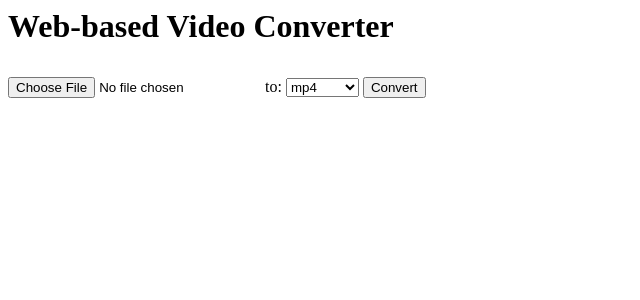
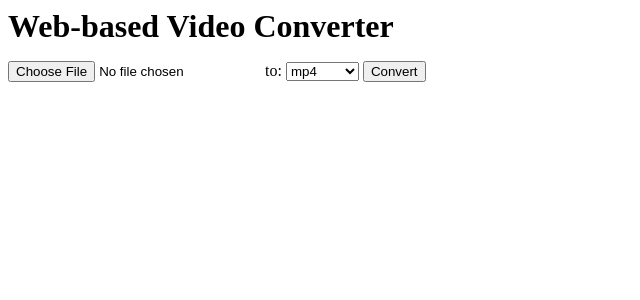
Before and after one commit to ahmadnaufalhakim/video-conversion-api, a Flask app: page / in a window 1280 px wide. Shown: the top 300 px of the page, without its empty margins (0-640 px from the left). Run offline with Flask 2, Linux system fonts and the light colour scheme.

Commit message:
decrease padding size

```diff
--- a/templates/home.html
+++ b/templates/home.html
@@ -7,7 +7,7 @@
   <title>Web-based Video Converter</title>
 </head>
 <body>
-  <h1 style="margin: auto; padding-bottom: 1em;">Web-based Video Converter</h1>
+  <h1 style="margin: auto; padding-bottom: 0.5em;">Web-based Video Converter</h1>
   {% for message in get_flashed_messages() %}
   <p>{{ message }}</p>
   {% endfor %}
```
